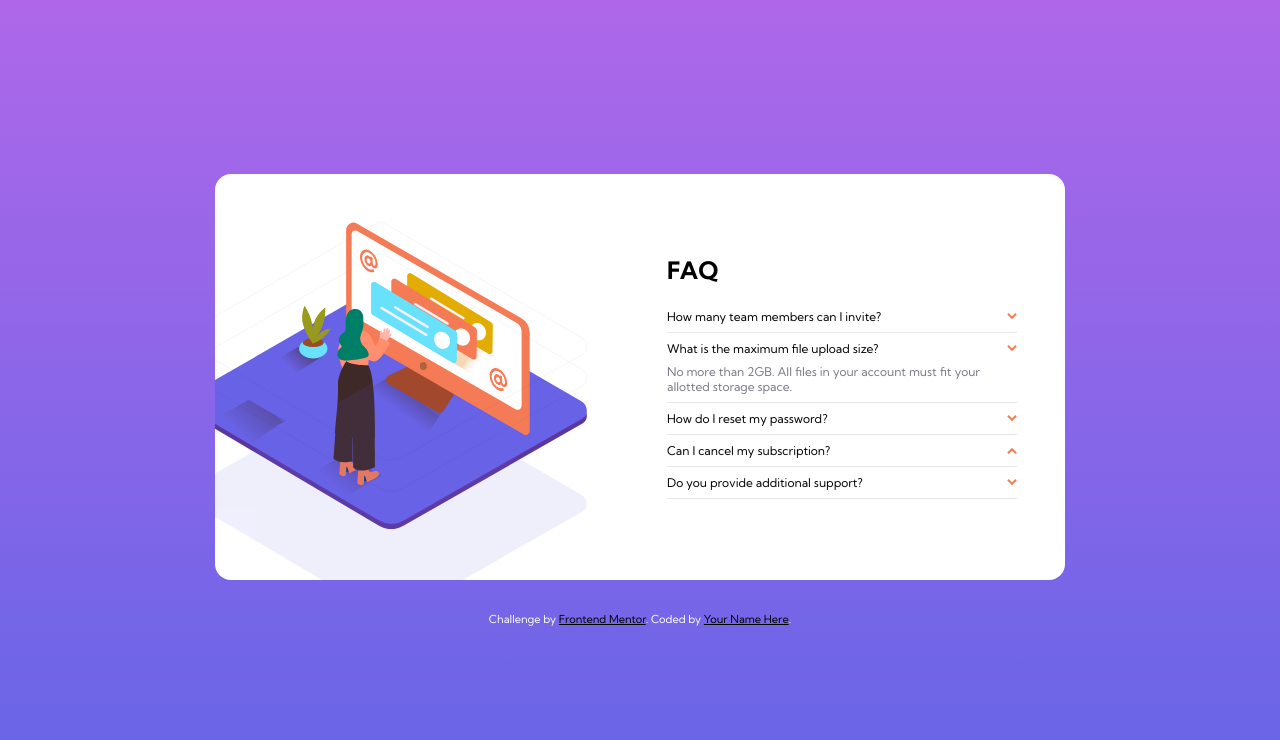
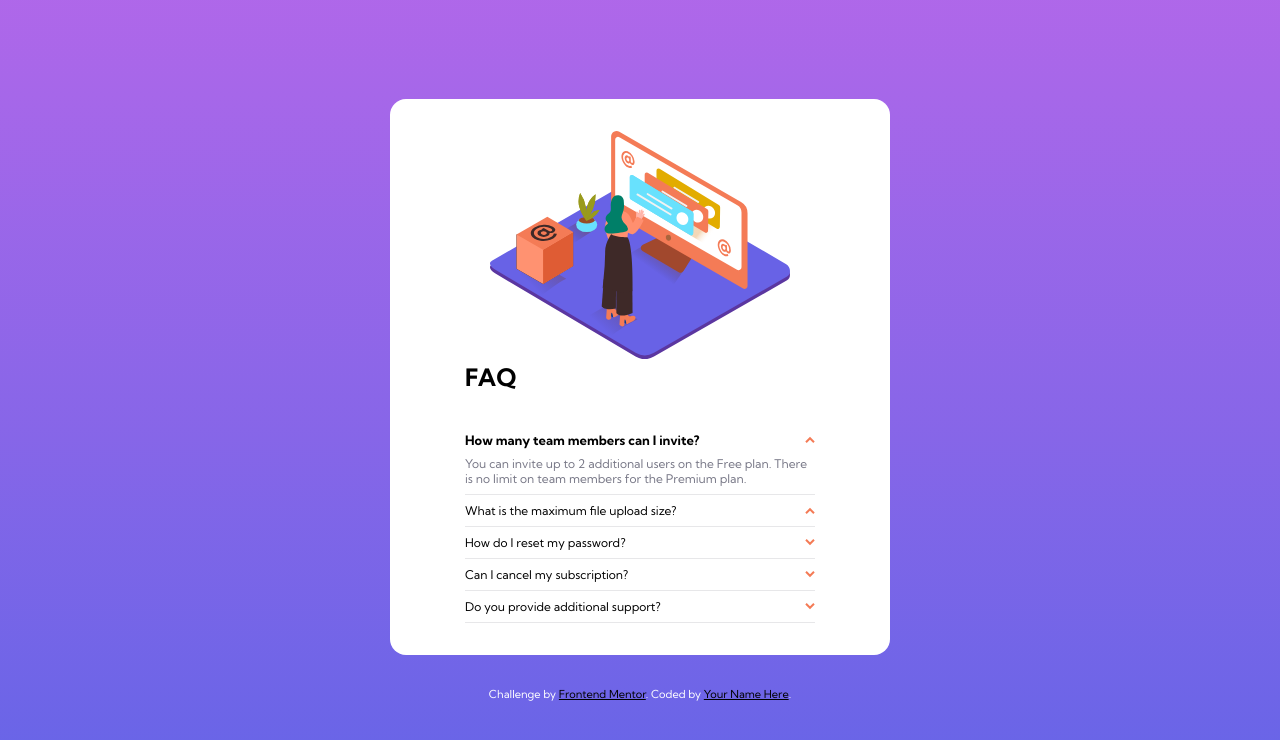
Before and after one commit to EngelReyes23/FrontEnd_Mentor--FAQ_accordion_card, a plain HTML site: page index.html in a window 1280 px wide. Both pictures are taken after a click on the element "How many team members can I invite?". Drawn offline with Linux system fonts and the light colour scheme.

Commit message:
funcionalidad hecha, falta diseño igual movil y desktop

```diff
--- a/css/style.css
+++ b/css/style.css
@@ -26,6 +26,7 @@
 	margin: 0;
 	padding: 0;
 	list-style: none;
+	user-select: none;
 }
 
 body {
@@ -40,23 +41,29 @@ body {
 	justify-content: center;
 	height: 100vh;
 	width: 100vw;
+	padding: 1rem;
 	background: linear-gradient(var(--Soft_violet), var(--Soft_blue));
 }
 
 .card {
-	width: clamp(300px, 100%, 850px);
+	width: 100%;
+	max-width: 500px;
 	background-color: white;
 	border-radius: 1rem;
 	display: flex;
+	flex-direction: column;
 	align-items: center;
-	overflow: hidden;
-	padding: 3rem;
+	justify-content: center;
+	align-content: center;
+	/* justify-content: center; */
+	/* overflow: hidden; */
+	padding: 2rem;
 	margin-bottom: 2rem;
 }
 
-.left {
+.card__img {
 	position: relative;
-	right: 5rem;
+	/* bottom: 10rem; */
 	/* width: 500px; */
 }
 
@@ -71,13 +78,16 @@ body {
 	top: 0;
 }
 
-.right {
+.card__content {
 	display: flex;
 	flex-direction: column;
 	row-gap: 1rem;
+	/* justify-content: space-between; */
+	/* min-height: 300px; */
 }
 
 .questions {
+	margin-top: 1rem;
 	display: flex;
 	flex-direction: column;
 	justify-content: center;
@@ -86,9 +96,9 @@ body {
 .question {
 	font-weight: var(--font-weight-regular);
 	position: relative;
-	padding: .5rem 0;
+	padding: 0.5rem 0;
 	border-bottom: 1px solid var(--Light_grayish_blue);
-  width: 350px;
+	max-width: 350px;
 }
 
 .question__title {
@@ -101,9 +111,13 @@ body {
 	position: relative;
 }
 
+.question__title--active {
+	font-size: 13px;
+	font-weight: var(--font-weight-bold);
+}
+
 .question__icon {
-  /* width: .5rem; */
-  /* height: .5rem; */
+	transition: transform 0.2s ease-in-out;
 	top: 50%;
 	right: 0;
 }
@@ -113,13 +127,18 @@ body {
 }
 
 .question__answer {
-  margin-top: .5rem;
+	margin-top: 0.5rem;
 	color: var(--Dark_grayish_blue);
 }
 
 .question__answer--hidden {
 	display: none;
 }
+
+/*
+@media screen and (min-width: 768px) {
+
+} */
 
 /* #region Attribution*/
 .attribution {
--- a/index.html
+++ b/index.html
@@ -25,19 +25,14 @@
 	<body>
 		<main class="main">
 			<div class="card">
-				<div class="left">
+				<div class="card__img">
 					<img
+						src="./images/illustration-woman-online-mobile.svg"
 						class="img"
-						src="./images/illustration-woman-online-desktop.svg"
-						alt=""
-					/>
-					<img
-						class="bg-pattern"
-						src="./images/bg-pattern-desktop.svg"
-						alt="bg-pattern-desktop"
+						alt="illustration"
 					/>
 				</div>
-				<div class="right">
+				<div class="card__content">
 					<h1>FAQ</h1>
 					<ul class="questions">
 						<li class="question">
@@ -56,15 +51,15 @@
 							</p>
 						</li>
 						<li class="question">
-							<p class="question__title">
+							<p class="question__title question__title--active">
 								What is the maximum file upload size?
 								<img
-									class="question__icon"
+									class="question__icon question__icon--rotate"
 									src="./images/icon-arrow-down.svg"
 									alt=""
 								/>
 							</p>
-							<p class="question__answer ">
+							<p class="question__answer">
 								No more than 2GB. All files in your account must fit your
 								allotted storage space.
 							</p>
@@ -87,7 +82,7 @@
 							<p class="question__title">
 								Can I cancel my subscription?
 								<img
-									class="question__icon question__icon--rotate"
+									class="question__icon"
 									src="./images/icon-arrow-down.svg"
 									alt=""
 								/>
@@ -122,5 +117,7 @@
 				>. Coded by <a href="#">Your Name Here</a>.
 			</div>
 		</main>
+
+		<script src="./js/index.js"></script>
 	</body>
 </html>
--- /dev/null
+++ b/js/index.js
@@ -0,0 +1,27 @@
+// Wait for the Dom this loaded
+document.addEventListener("DOMContentLoaded", function () {
+	// Walk the list of questions
+	document.querySelectorAll(".question").forEach((question) => {
+		// Add the event Click on each question title
+		question.firstElementChild.addEventListener("click", function () {
+			// Bold Title
+			this.classList.toggle("question__title--active");
+
+			// Rotate arrow icon
+			this.firstElementChild.classList.toggle("question__icon--rotate");
+
+			// Shows the content of the question
+			question.children[1].classList.toggle("question__answer--hidden");
+
+			// Hidden other questions
+			document.querySelectorAll(".question__answer").forEach((answer) => {
+        if (answer !== question.children[1]) {
+          answer.parentNode.firstElementChild.classList.remove("question__title--active");
+					this.classList.toggle("question__title--active");
+					answer.classList.add("question__answer--hidden");
+					this.firstElementChild.classList.toggle("question__icon--rotate");
+				}
+			});
+		});
+	});
+});
```
Lines whose indentation alone changed are shown as unchanged.
